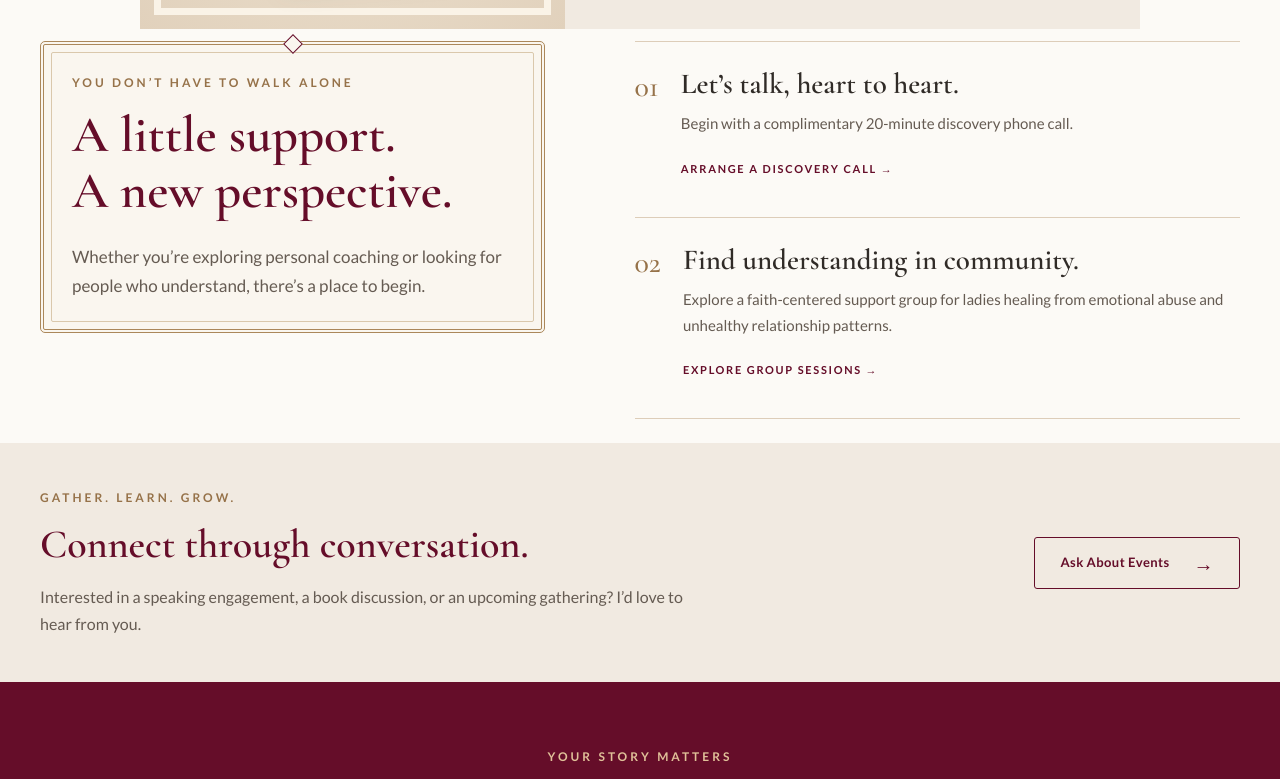
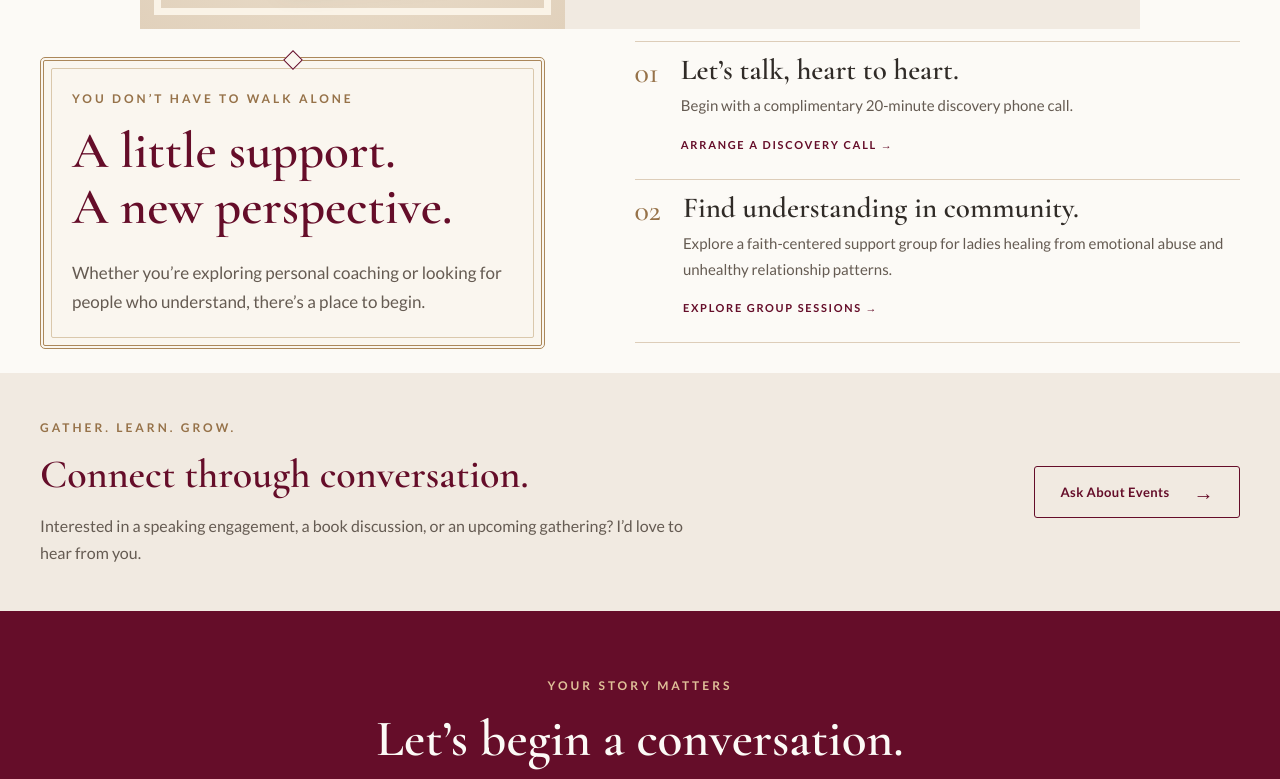
Before and after one commit to hthlifecoaching/shereebergman, a plain HTML site: page index.html in a window 1280 px wide. Shown: the part 1660-2439 px from the top of the page. Drawn offline with Linux system fonts and the light colour scheme.

Commit message:
Tighten support options and lower the introduction panel

```diff
--- a/assets/css/home-concept.css
+++ b/assets/css/home-concept.css
@@ -395,3 +395,8 @@
   .original-concept-home .books-section .section-intro { margin-bottom: 18px; }
   .original-concept-home .support-intro { padding: 24px; }
 }
+/* Requested compact support options and a slightly lower introduction box. */
+.original-concept-home .support-intro { margin-top: 16px; }
+.original-concept-home .step-options article { padding-block: 12px; }
+.original-concept-home .step-options p { margin-top: 8px; }
+.original-concept-home .step-options .text-link { margin-top: 4px; }
```
